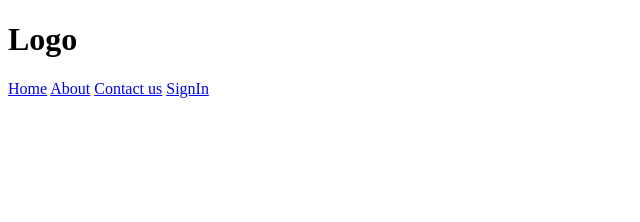
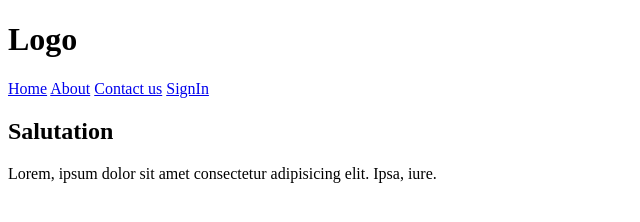
Before and after one commit to jiresnodem/project1, a plain HTML site: page index.html in a window 1280 px wide. Shown: the whole page, without its empty margins (0-640 px from the left). Drawn offline with Linux system fonts and the light colour scheme.

Commit message:
add paragraph

```diff
--- a/index.html
+++ b/index.html
@@ -19,7 +19,12 @@
 			</nav>
 		</header>
 		<main>
-			<section></section>
+			<section>
+				<h1>Salutation</h1>
+				<p>
+					Lorem, ipsum dolor sit amet consectetur adipisicing elit. Ipsa, iure.
+				</p>
+			</section>
 		</main>
 	</body>
 </html>
```
